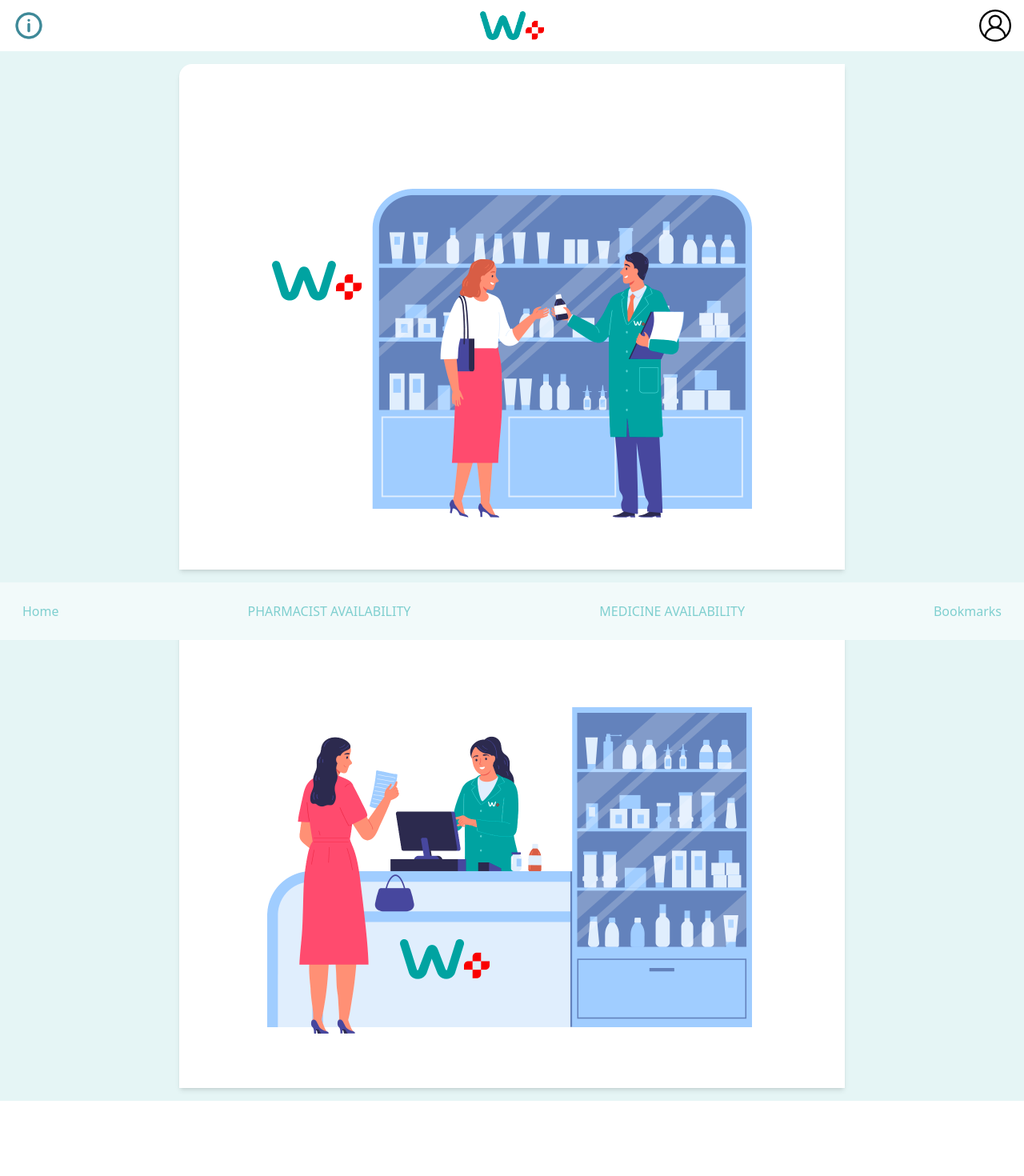
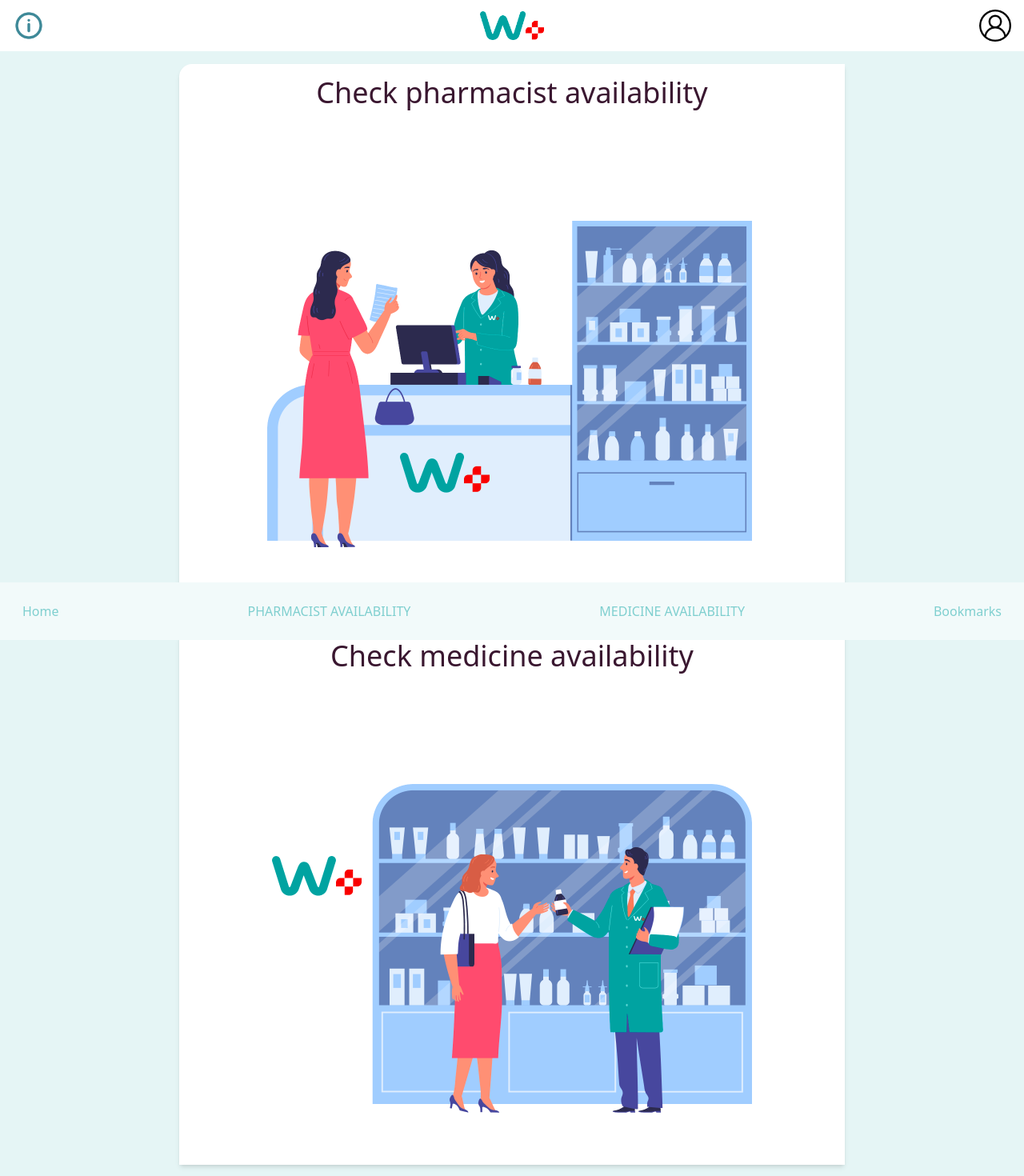
Before and after one commit to rizvan93/pharmacy-availability-checker, a React (Vite) app: page / in a window 1280 px wide. Shown: the top 1470 px of the page at 80% size. Before the commit the page ends 1376 px from the top, so only its background shows below. Built offline with nearby package versions, Linux system fonts and the light colour scheme.

Commit message:
main page css

```diff
--- a/src/components/NavBar/Consumers/TopNavBar.jsx
+++ b/src/components/NavBar/Consumers/TopNavBar.jsx
@@ -32,7 +32,7 @@ export default function TopNavBar({ user, backButton, setUser }) {
         <div className="relative">
           <img src={userLogo} width="40" onClick={handleDropdown} />
           {dropdown ? (
-            <ul className="absolute mt-5 border border-gray-200 bg-white ">
+            <ul className="absolute bg-white whitespace-nowrap">
               {user ? (
                 <LoggedInOptions setUser={setUser} />
               ) : (
--- a/src/pages/Consumers/Index/ConsumersMainPage.jsx
+++ b/src/pages/Consumers/Index/ConsumersMainPage.jsx
@@ -15,13 +15,15 @@ export default function ConsumersMainPage({ user, setUser, setHome }) {
       <div className="container mx-auto flex flex-col items-center justify-center p-4">
         <div className="m-4 rounded-tl-2xl bg-white p-4 shadow-md">
           <Link to="/consumers/pharmacists">
-            <img src={WatsonMedi} width="800" />
+          <p className="text-4xl text-[#3A1730] text-center">Check pharmacist availability</p>
+            <img src={WatsonPharm} width="800" />
           </Link>
         </div>
 
-        <div className="rounded-tl-2xl bg-white p-4 shadow-md">
+        <div className="m-4 rounded-tl-2xl bg-white p-4 shadow-md">
           <Link to="/consumers/medicines">
-            <img src={WatsonPharm} width="800" />
+          <p className="text-4xl text-[#3A1730] text-center">Check medicine availability</p>
+            <img src={WatsonMedi} width="800" />
           </Link>
         </div>
       </div>
```
